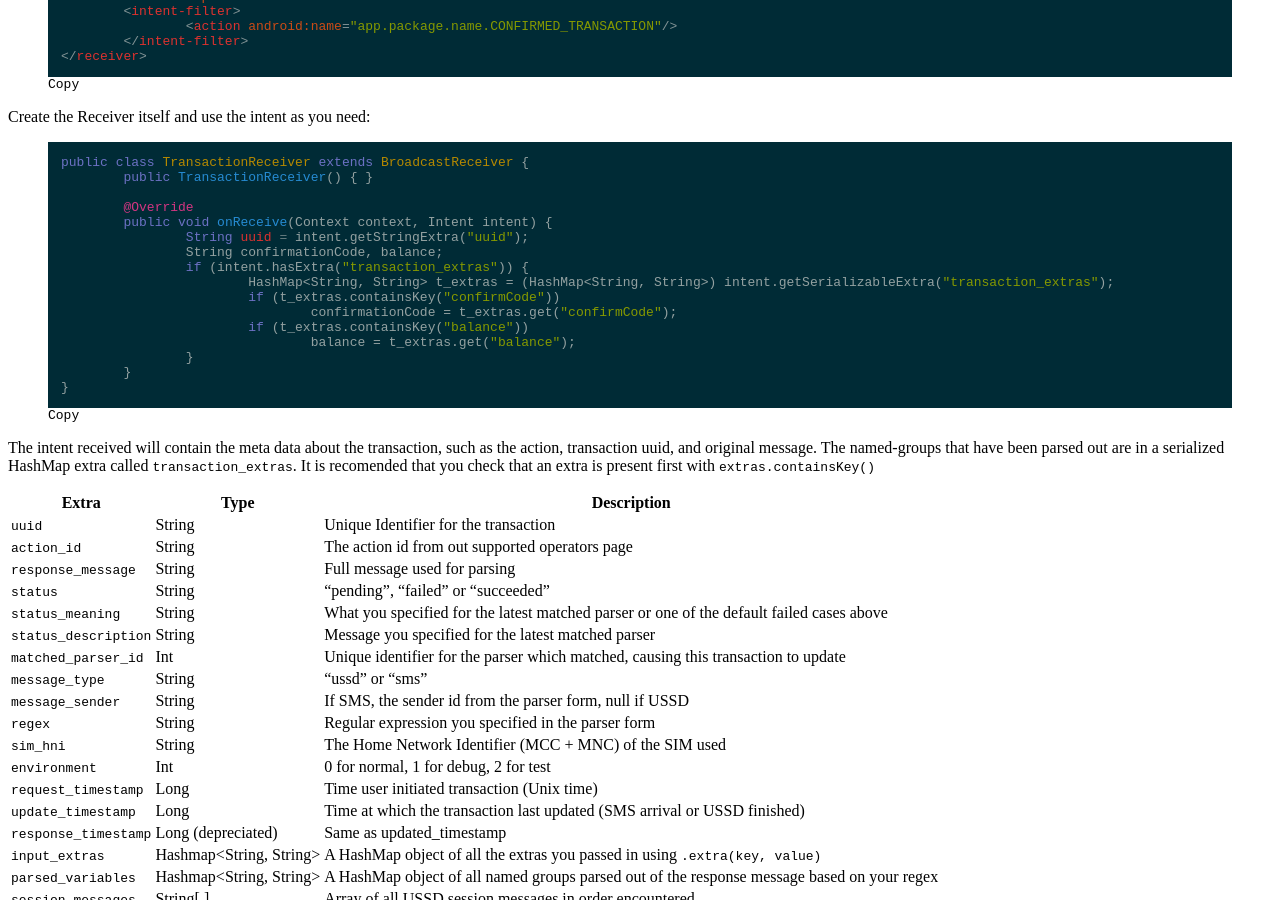
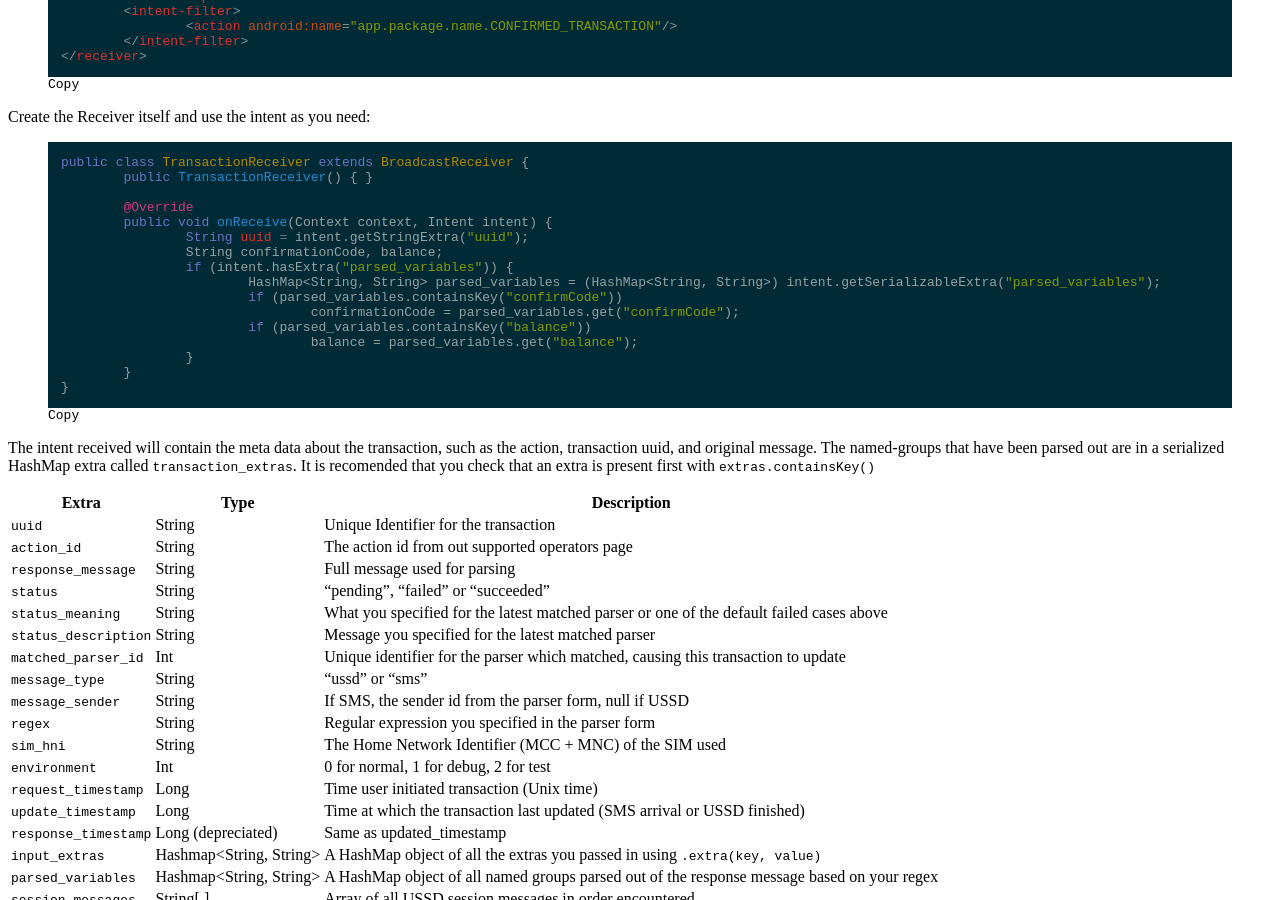
Before and after one commit to UseHover/hover-docs, a Jekyll site: the page built from parsing.md, in a window 1280 px wide and 900 px high, scrolled down 1891 px. Built offline with Jekyll 4.4.1, drawn with Linux system fonts in a browser that asks for light colours; nearby versions of some CDN libraries; a style sheet for code colours, icons or effects is not loaded.

Commit message:
Update transaction receiver to show usage of parsed_variables

```diff
--- a/_includes/transaction_receiver.html
+++ b/_includes/transaction_receiver.html
@@ -6,12 +6,12 @@
 	public void onReceive(Context context, Intent intent) {
 		String uuid = intent.getStringExtra("uuid");
 		String confirmationCode, balance;
-		if (intent.hasExtra("transaction_extras")) {
-			HashMap&lt;String, String&gt; t_extras = (HashMap&lt;String, String&gt;) intent.getSerializableExtra("transaction_extras");
-			if (t_extras.containsKey("confirmCode"))
-				confirmationCode = t_extras.get("confirmCode");
-			if (t_extras.containsKey("balance"))
-				balance = t_extras.get("balance");
+		if (intent.hasExtra("parsed_variables")) {
+			HashMap&lt;String, String&gt; parsed_variables = (HashMap&lt;String, String&gt;) intent.getSerializableExtra("parsed_variables");
+			if (parsed_variables.containsKey("confirmCode"))
+				confirmationCode = parsed_variables.get("confirmCode");
+			if (parsed_variables.containsKey("balance"))
+				balance = parsed_variables.get("balance");
 		}
 	}
 }</code></pre>
```
